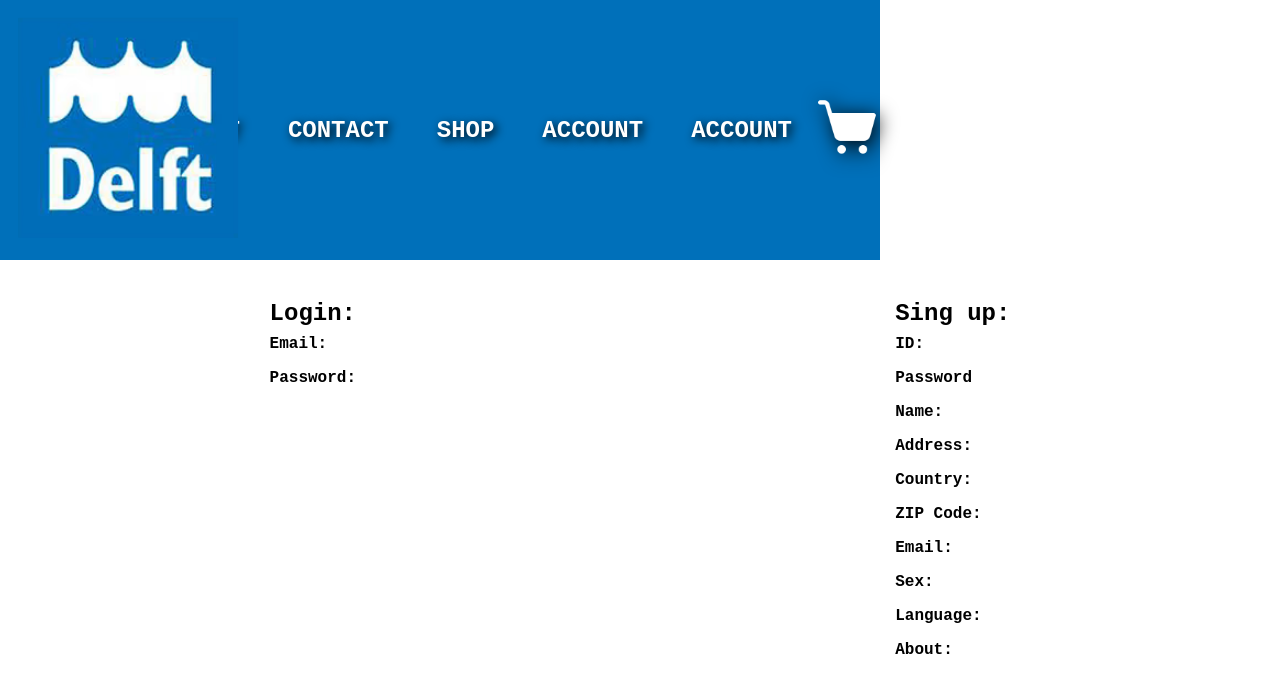
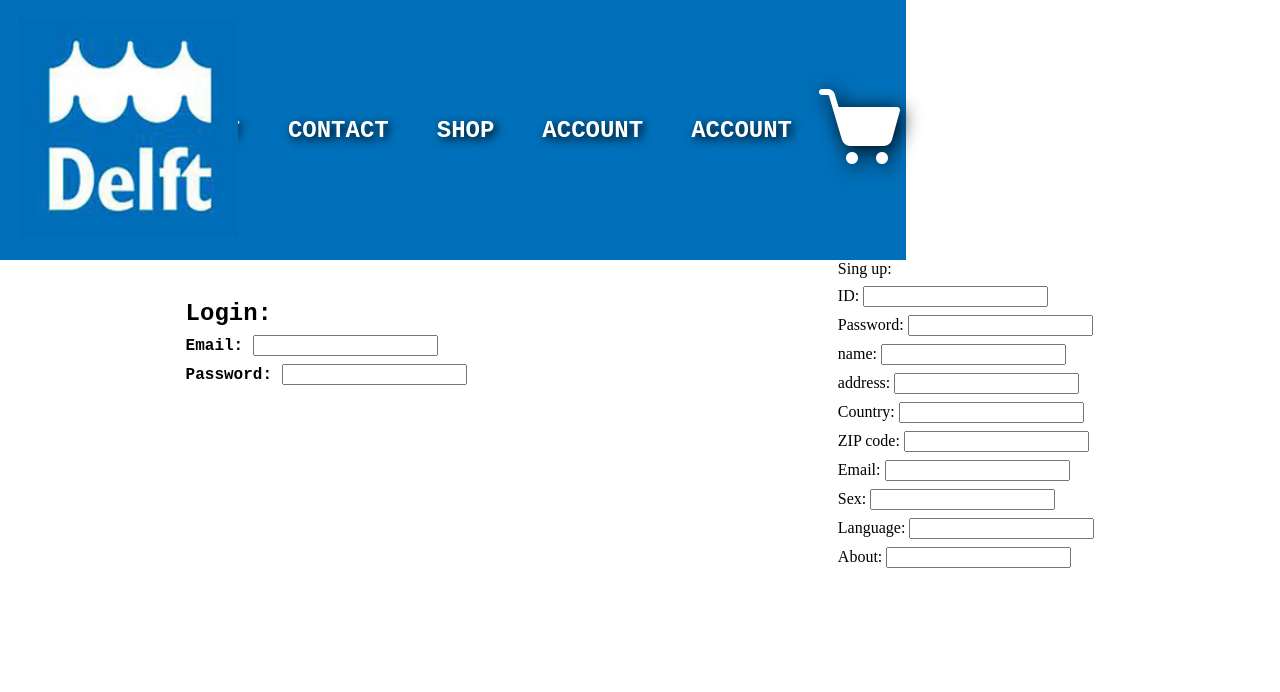
Before and after one commit to Braszczynski/Braszczynski.github.io, a plain HTML site: page login.html in a window 1280 px wide. Drawn offline with Linux system fonts and the light colour scheme.

Commit message:
Add files via upload

```diff
--- a/login.html
+++ b/login.html
@@ -21,28 +21,35 @@
                 <a href="https://braszczynski.github.io/login.html"><div class = "button">ACCOUNT</div></a>
             </div>
             <div class="basket button">
-               <img src="Images/icons8-shopping-cart-90.png" alt="">
+                <a href="https://braszczynski.github.io/basket.html"><img src="Images/icons8-shopping-cart-90.png" alt="">
             </div>
         </div>
 
         <div class = "main">
             <div class="login">
                 <div>Login:</div>
-                <div class="d"> Email:</div>
-                <div class="d">Password:</div>
+                <form id = "loginForm">
+                    <div class="d"> Email: <input type="text"></div>
+                    <div class="d"> Password: <input type="text"></div>
+                </form>
+
+
+
             </div>
-            <div class="sing">
+            <div class="sign">
                 <div >Sing up:</div>
-                <div class="d">ID:</div>
-                <div class="d">Password</div>
-                <div class="d">Name:</div>
-                <div class="d">Address:</div>
-                <div class="d">Country:</div>
-                <div class="d">ZIP Code:</div>
-                <div class="d">Email:</div>
-                <div class="d">Sex:</div>
-                <div class="d">Language:</div>
-                <div class="d">About:</div>
+                <form id = "signUpForm">
+                    <div class="d"> ID: <input type="text"></div>
+                    <div class="d"> Password: <input type="text"></div>
+                    <div class="d"> name: <input type="text"></div>
+                    <div class="d"> address: <input type="text"></div>
+                    <div class="d"> Country: <input type="text"></div>
+                    <div class="d"> ZIP code: <input type="text"></div>
+                    <div class="d"> Email: <input type="text"></div>
+                    <div class="d"> Sex: <input type="text"></div>
+                    <div class="d"> Language: <input type="text"></div>
+                    <div class="d"> About: <input type="text"></div>
+                </form>
             </div>
         </div>
     </div>
```
Also changed, not shown: account.html (+1 -1 lines), basket.html (+2 -2 lines), index.html (+1 -1 lines), shop.html (+1 -1 lines).
